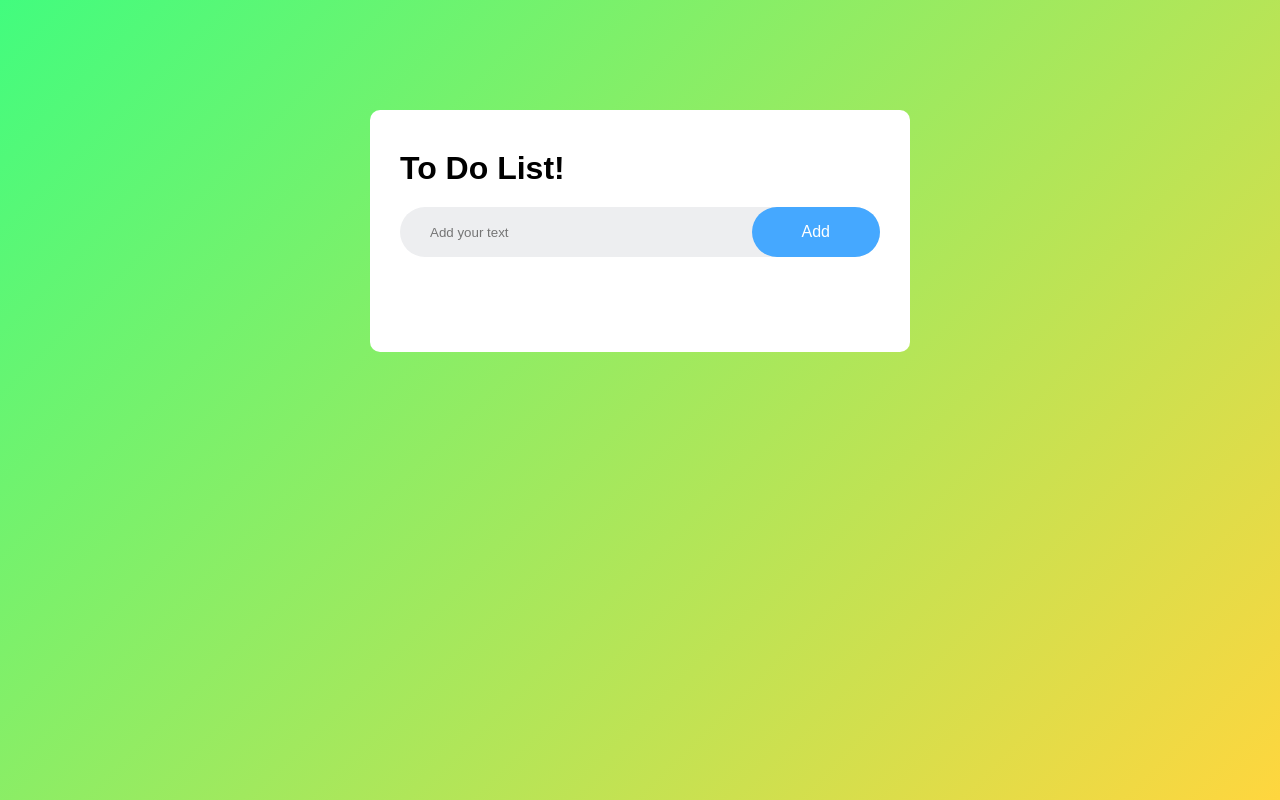
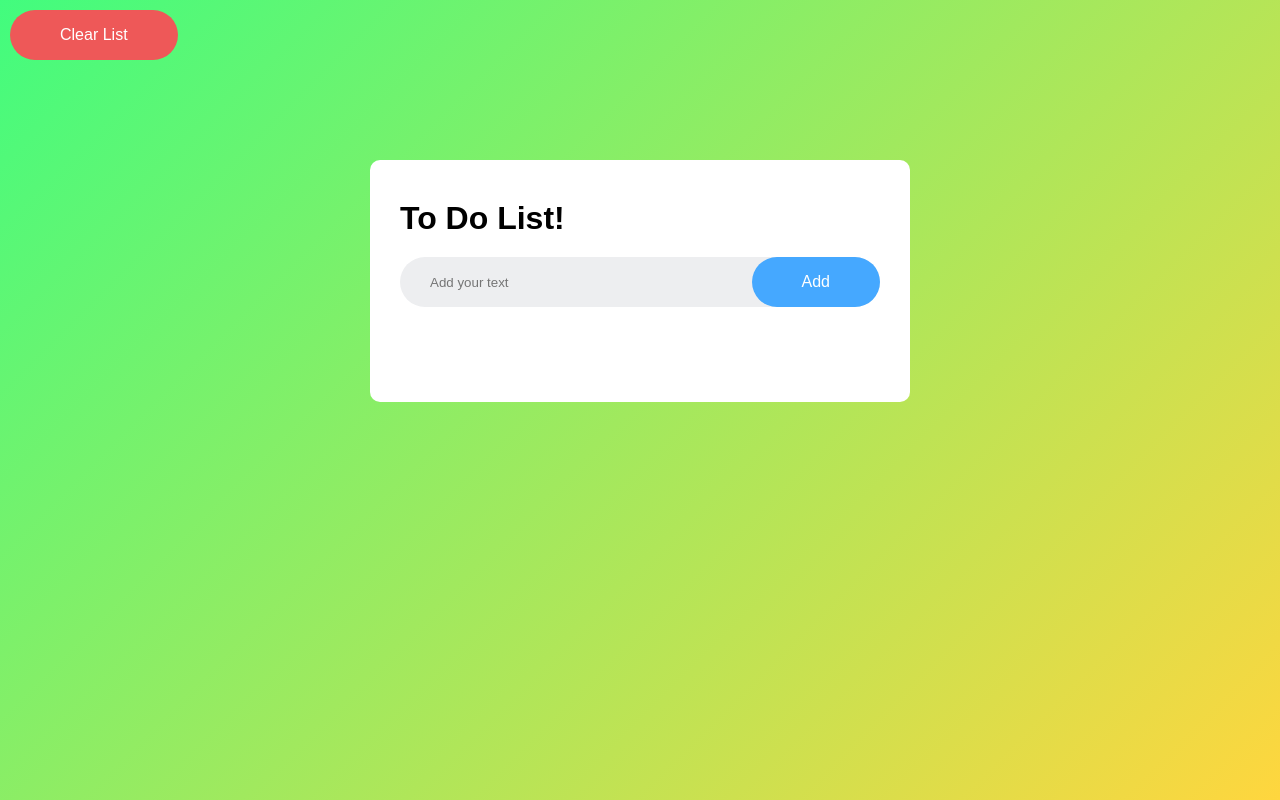
Before and after one commit to wolfsige/To-DoList, a plain HTML site: page index.html in a window 1280 px wide. Drawn offline with Linux system fonts and the light colour scheme.

Commit message:
add clear list button

```diff
--- a/index.html
+++ b/index.html
@@ -9,6 +9,7 @@
 </head>
 <body>
   <div class="container"">
+    <button class="clear">Clear List</button>
     <div class="todo-app">
         <h1>
           To Do List!
--- a/style.css
+++ b/style.css
@@ -88,3 +88,13 @@ ul li.checked{
   color: #555;
   text-decoration: line-through;
 }
+
+.clear{
+  background: rgb(238, 88, 88);
+}
+
+.clear:hover{
+  transition: 1s ease-in;
+  background: linear-gradient(180deg,rgb(238, 88, 88), white);
+  color: black;
+}
```
